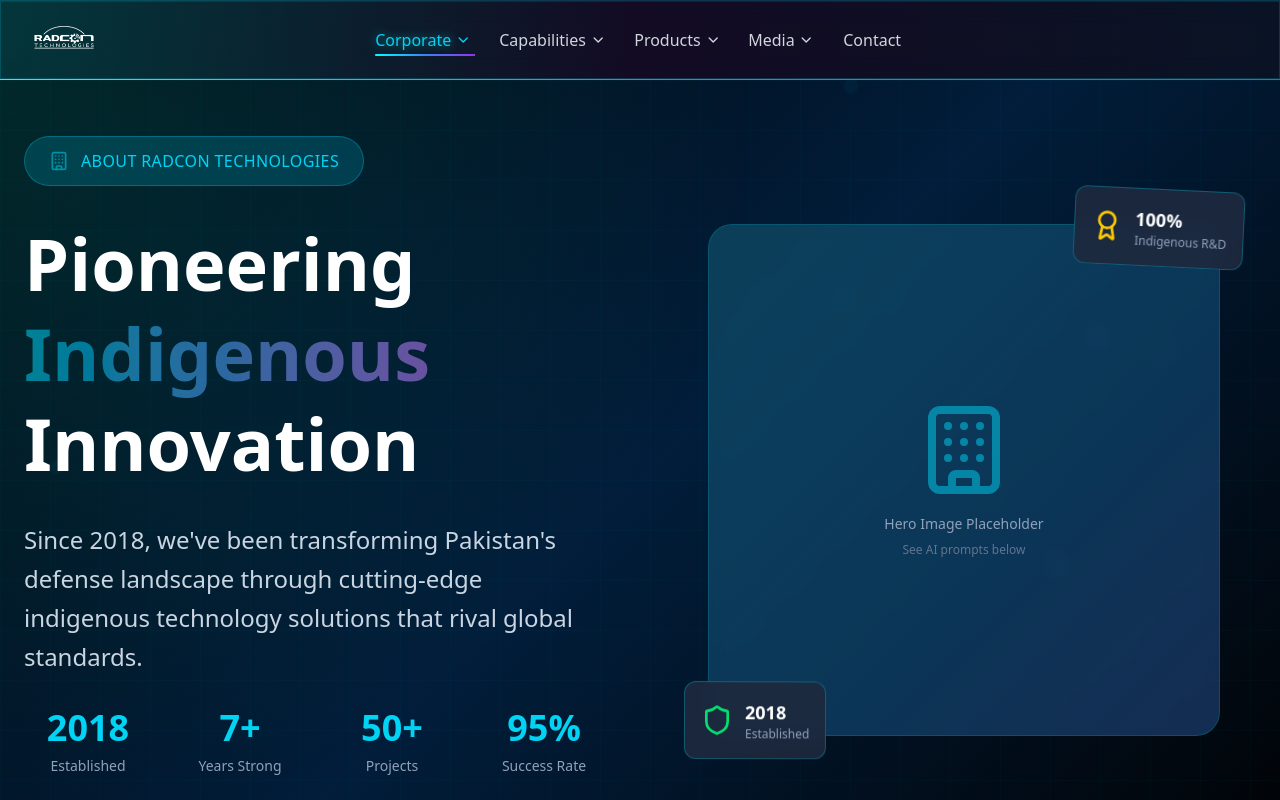
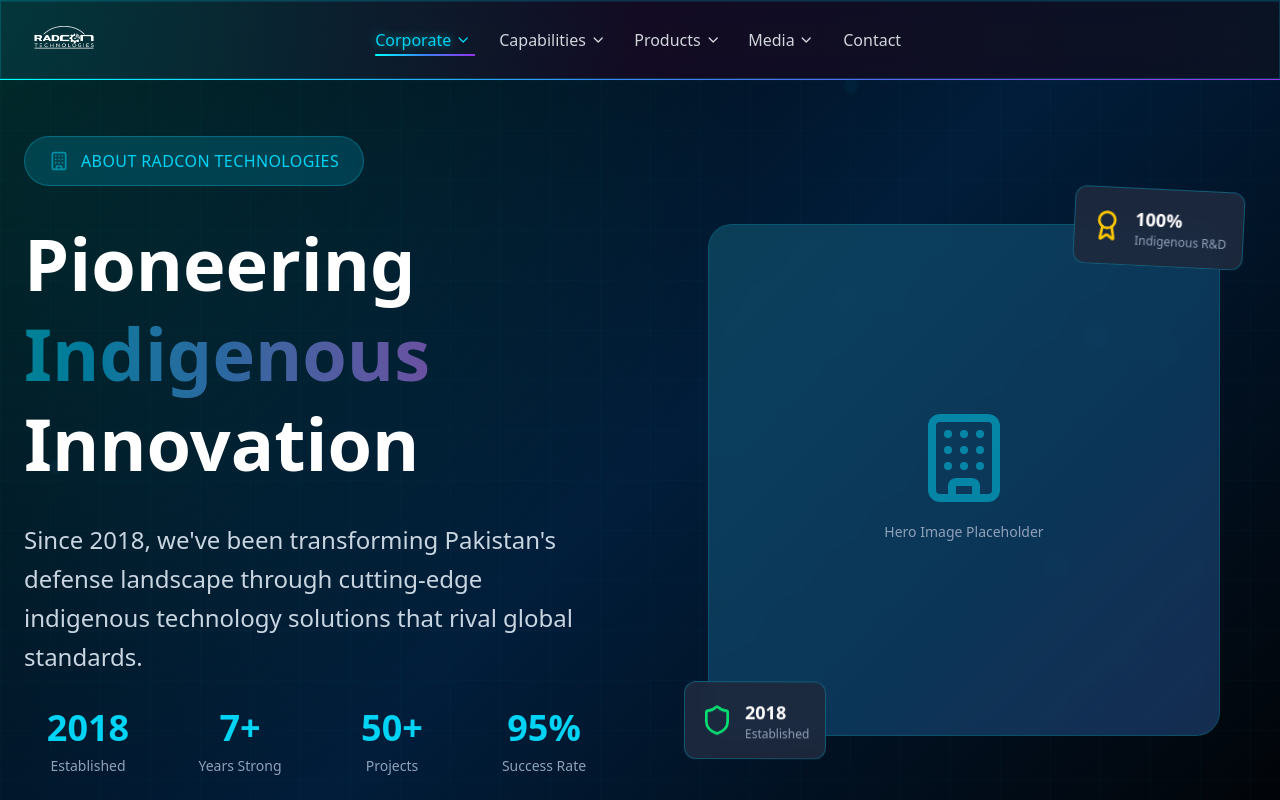
Before and after one commit to Hadeeed147/Radcon, a Next.js app: page /about-us in a window 1280 px wide. Shown: the top 800 px of the page. Built offline with nearby package versions, Linux system fonts and the light colour scheme.

Commit message:
about us section and page fix 2

```diff
--- a/app/about-us/page.tsx
+++ b/app/about-us/page.tsx
@@ -250,7 +250,7 @@ export default function AboutUsPage() {
                       <div className="text-center">
                         <Building className="w-24 h-24 text-cyan-400 mx-auto mb-4 opacity-50" />
                         <p className="text-slate-400 text-sm">Hero Image Placeholder</p>
-                        <p className="text-slate-500 text-xs mt-2">See AI prompts below</p>
+                        <p className="text-slate-500 text-xs mt-2"></p>
                       </div>
                     </div>
                   </div>
```
